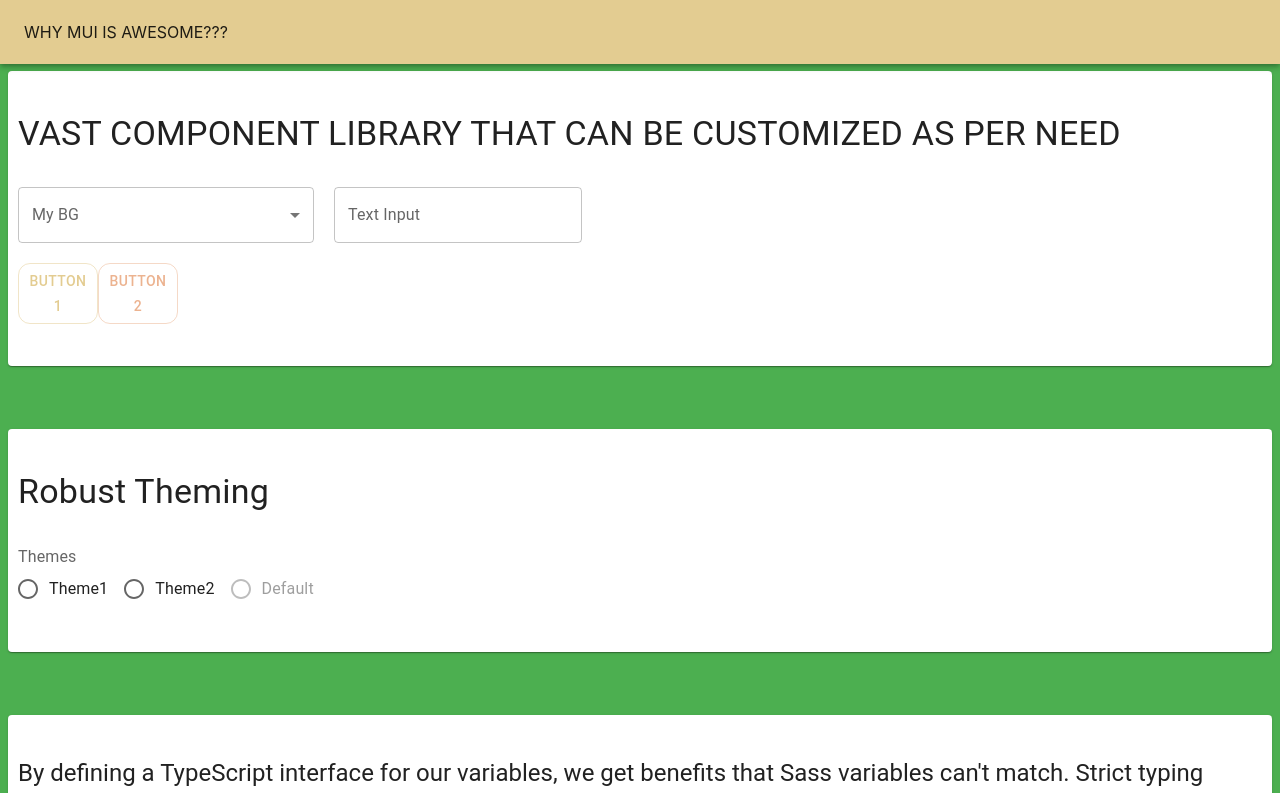
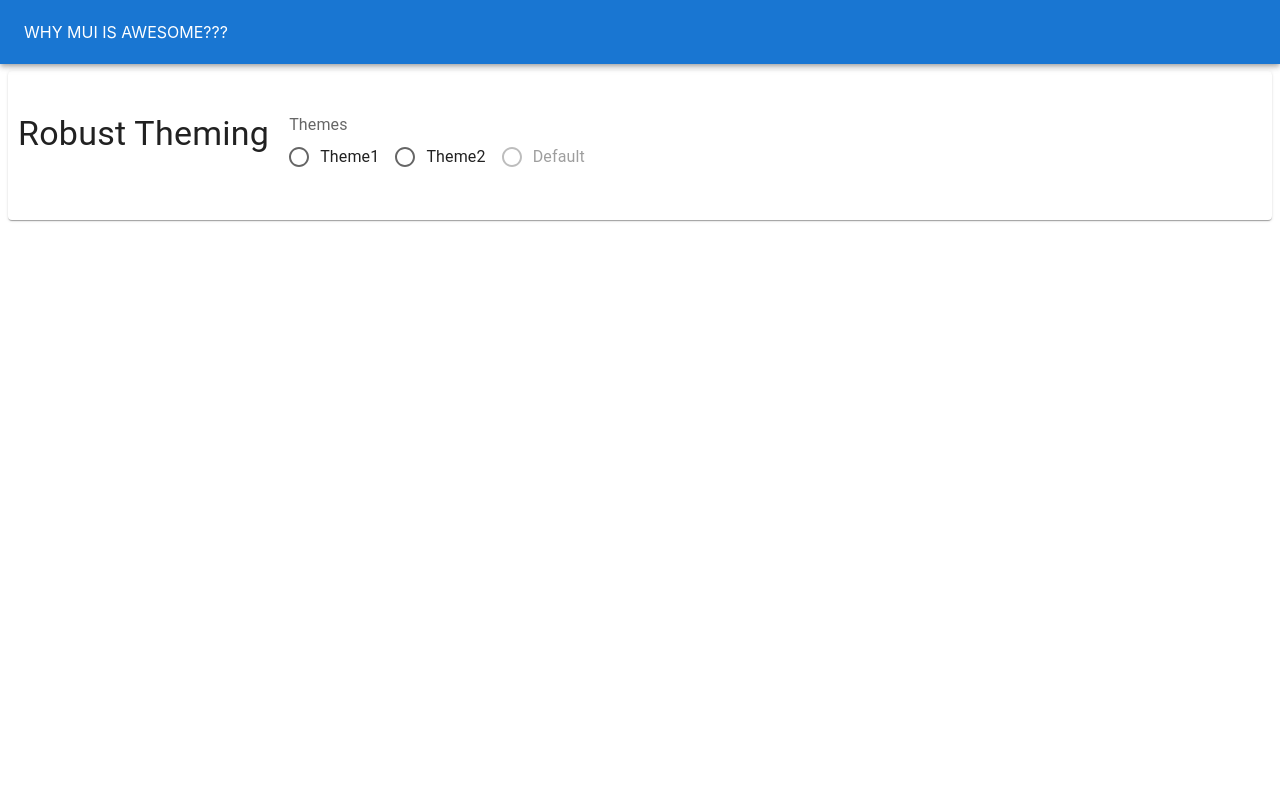
Before and after one commit to utkarshk1707/Mui-Demo-App, a React (Create React App) app: page / in a window 1280 px wide. Shown: the top 793 px of the page. Built offline with nearby package versions, Linux system fonts and the light colour scheme.

Commit message:
updated Themeing functionality

```diff
--- a/src/App.tsx
+++ b/src/App.tsx
@@ -5,76 +5,33 @@
 import NavBar from './components/NavBar';
 
 const MyThemes = {
-  theme1:createTheme({
-    palette: {
-      primary: {
-        main: '#e3cc91',
-        dark: 'blue',
-        light: 'green',
-      },
-      secondary: {
-        main: '#e3cc91',
-        dark: 'blue',
-        light: 'green',
+  theme1: createTheme({
+      palette: {
+          sbn: '#e3cc91',
+          hal: '#CEE5D0',
       }
-    }
   }),
   theme2: createTheme({
-    palette: {
-      primary: {
-        main: '#CEE5D0',
-        dark: 'blue',
-        light: 'green',
-      },
-      secondary: {
-        main: '#ECB390',
-        dark: 'blue',
-        light: 'green',
+      palette: {
+          sbn: '#CEE5D0',
+          hal: '#ECB390'
       }
-    }
   })
 }
-const theme = createTheme({
-  palette: {
-    primary: {
-      main: '#e3cc91',
-      dark: 'blue',
-      light: 'green',
-    },
-    secondary: {
-      main: '#e3cc91',
-      dark: 'blue',
-      light: 'green',
-    }
-  }
-});
-const theme2 = createTheme({
-  palette: {
-    primary: {
-      main: '#CEE5D0',
-      dark: 'blue',
-      light: 'green',
-    },
-    secondary: {
-      main: '#ECB390',
-      dark: 'blue',
-      light: 'green',
-    }
-  }
-});
+
 // BY default it uses primary Palette
 
 const AppWrapper = styled('div')(({ theme }) => ({
   padding: theme.spacing(1),
   minHeight: '150vh',
   minWidth: '300px',
-  [theme.breakpoints.down('md')]: {
+  [theme.breakpoints.down('tablet')]: {
     backgroundColor: red[500],
   },
-  [theme.breakpoints.up('md')]: {
+  [theme.breakpoints.up('tablet')]: {
     backgroundColor: blue[500],
   },
-  [theme.breakpoints.up('lg')]: {
+  [theme.breakpoints.up('desktop')]: {
     backgroundColor: green[500],
   },
 }));
@@ -83,15 +40,7 @@
   marginTop: '5%',
 }));
 
-const CustomButton = styled(Button)(({ theme }) => ({
 
-  borderRadius: '12px',
-  cursor: 'pointer',
-  maxWidth: '80px',
-  '&:hover': {
-    background: green[300]
-  }
-}));
 
 const App = () => {
   const [color, setColor] = useState('');
@@ -103,51 +52,12 @@
         <NavBar />
         <CustomCard>
           <Grid container my={4}>
-            <Grid item xs={12} padding='10px'>
-              <Typography variant='h4' gutterBottom >
-                VAST COMPONENT LIBRARY THAT CAN BE CUSTOMIZED AS PER NEED
-              </Typography>
-            </Grid>
-            <Grid item xs={3} padding='10px'>
-              <FormControl fullWidth>
-                <InputLabel id="demo-simple-select-label">My BG</InputLabel>
-                <Select
-                  labelId="demo-simple-select-label"
-                  id="demo-simple-select"
-                  value={color}
-                  label="Color"
-                  onChange={(e) => setColor(e.target.value)}
-                >
-                  <MenuItem value={'red'}>Red</MenuItem>
-                  <MenuItem value={'green'}>Green</MenuItem>
-                  <MenuItem value={'blue'}>Blue</MenuItem>
-                </Select>
-              </FormControl>
-            </Grid>
-
-            <Grid item xs={6} padding='10px'>
-              <TextField
-                placeholder="Placeholder here"
-                label="Text Input" />
-            </Grid>
-            {/* Nested Theme Provider */}
-            <Grid item xs={6} padding='10px' >
-              <CustomButton variant="outlined" color="primary" >Button 1</CustomButton>
-              <ThemeProvider theme={theme2}>
-                <CustomButton variant="outlined" color="secondary" >Button 2</CustomButton>
-              </ThemeProvider>
-
-            </Grid>
-          </Grid>
-        </CustomCard>
-        <CustomCard>
-          <Grid container my={4}>
-            <Grid item xs={12} padding='10px'>
+            <Grid item tablet={12} padding='10px'>
               <Typography variant='h4' gutterBottom >
                 Robust Theming
               </Typography>
             </Grid>
-            <Grid item xs={6} padding='10px'>
+            <Grid item tablet={6} padding='10px'>
               <FormControl>
                 <FormLabel id="demo-row-radio-buttons-group-label">Themes</FormLabel>
                 <RadioGroup
@@ -173,15 +83,6 @@
             </Grid>
           </Grid>
         </CustomCard>
-        <CustomCard>
-          <Grid container my={4}>
-            <Grid item xs={12} padding='10px'>
-              <Typography variant='h5' gutterBottom >
-                By defining a TypeScript interface for our variables, we get benefits that Sass variables can't match. Strict typing ensures theme implementors provide complete themes and use expected values, which ensures that a theme is valid before its used. Storing variables stored in a nested theme object also allow for better organization and discoverability through autocomplete of the available properties. While nested maps are possible in SASS, they're inconvenient to use.
-              </Typography>
-            </Grid>
-          </Grid>
-        </CustomCard>
       </AppWrapper>
     </ThemeProvider>
   );
```
Also changed, not shown: src/Stylesheet.tsx (+28 -24 lines), src/stories/Button.tsx (+19 -42 lines), src/stories/Card.tsx (added, +101 -0 lines), 1 other file (tests, documents, lock files or other folders).
